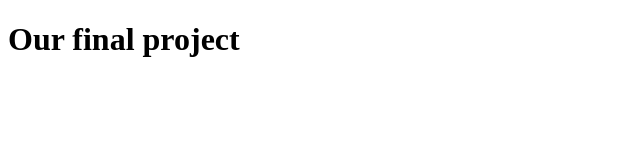
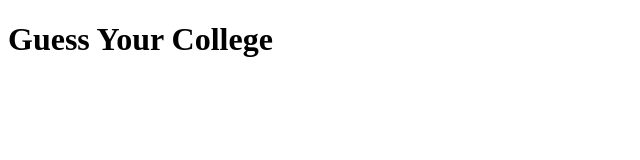
Before and after one commit to zjirehfaith/art101-final-project, a plain HTML site: page index.html in a window 1280 px wide. Shown: the whole page, without its empty margins (0-640 px from the left). Drawn offline with Linux system fonts and the light colour scheme.

Commit message:
set the project title

```diff
--- a/index.html
+++ b/index.html
@@ -7,7 +7,7 @@
 
 <body>
 
-  <h1>Our final project</h1>
+  <h1>Guess Your College</h1>
 
 
 
```
